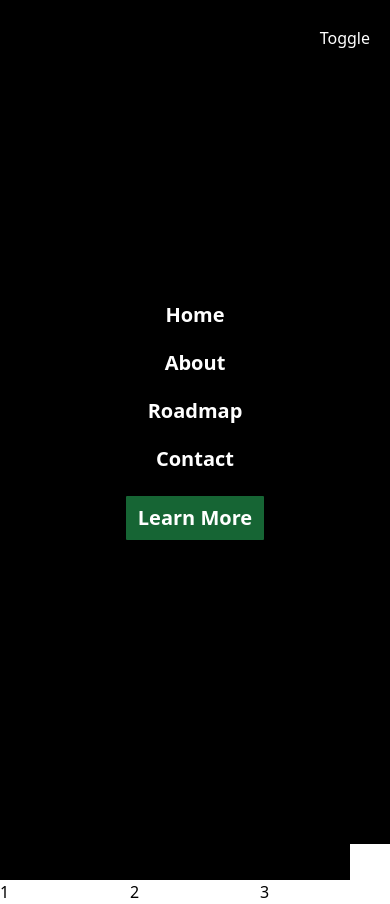
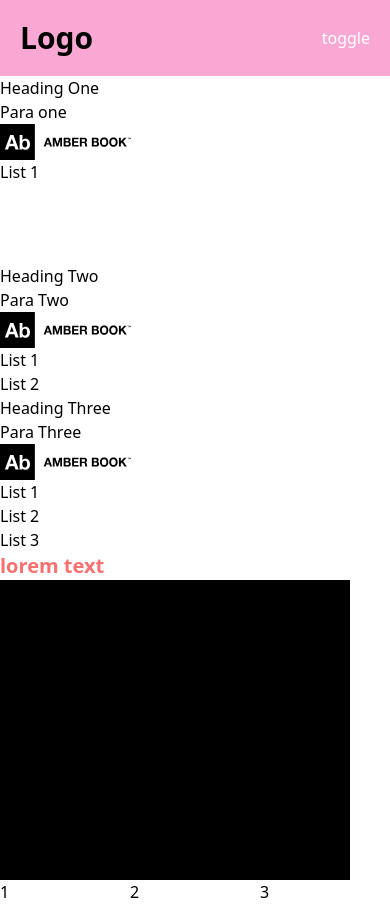
Before and after one commit to AnjaliChandaRC/react-class-syllabus-students, a React (Create React App) app: page / in a window 390 px wide. Built offline with nearby package versions, Linux system fonts and the light colour scheme.

Commit message:
make header

```diff
--- a/src/components/UseStatePractice.jsx
+++ b/src/components/UseStatePractice.jsx
@@ -1,8 +1,11 @@
-import React, { useState } from 'react'
+import React, { useEffect, useState } from 'react'
 import ImageOne from "../assets/images/png/image-one.png"
 
 const UseStatePractice = () => {
     const [value, setValue] = useState(0)
+    useEffect(() => {
+        console.log("values", value)
+    }, [])
 
     return (
         <div className='my-10'>
--- a/src/components/common/Header.jsx
+++ b/src/components/common/Header.jsx
@@ -1,6 +1,21 @@
+import { useEffect, useState } from 'react'
 import { HEADER_LIST } from '../../utils/Helper'
 
 const Header = () => {
+
+  const [nav, setNav] = useState()
+
+  useEffect(() => {
+    const handlerClick = () => {
+      if (nav && window.innerWidth < 768) {
+        document.body.classList.add("overflow-hidden")
+      }
+      else {
+        document.body.classList.remove("overflow-hidden")
+      }
+    }
+    handlerClick()
+  },[])
 
   return (
     <>
@@ -8,21 +23,21 @@ const Header = () => {
         <div>
           <a href="#" className='text-3xl font-bold'>Logo</a>
         </div>
-        <div className="max-[767.98px]:flex gap-5 justify-center items-center flex-col fixed md:relative z-[15] max-[767.98px]:w-full h-full top-0 left-0 bg-black md:bg-transparent transition-transform duration-700 ease-in-out">
+        <div className={`${nav ? "-translate-x-0" : "max-[767.98px]:-translate-x-full"} max-[767.98px]:flex gap-5 justify-center items-center flex-col fixed md:relative z-[15] max-[767.98px]:w-full h-full top-0 left-0 bg-black md:bg-transparent transition-all ease-in-out duration-500`}>
           <div className='grid md:flex text-center gap-5'>
             {HEADER_LIST.map((obj, index) => (
-              <a key={index} href={obj.link} className='mx-4 text-xl font-bold text-white hover:text-green-500 md:hover:text-black transition-all duration-500 ease-in-out'>{obj.title}</a>
+              <a onClick={() => setNav(!nav)} key={index} href={obj.link} className='mx-4 text-xl font-bold text-white hover:text-green-500 md:hover:text-black transition-all duration-500 ease-in-out'>{obj.title}</a>
             ))}
           </div>
           <div className='md:hidden'>
-            <button className='text-xl font-bold text-white bg-green-800 border-[3px] border-black rounded px-3 py-2 hover:bg-white hover:text-green-800 hover:border-green-600 transition-all duration-500 ease-in-out'>Learn More</button>
+            <button onClick={() => setNav(!nav)} className='text-xl font-bold text-white bg-green-800 border-[3px] border-black rounded px-3 py-2 hover:bg-white hover:text-green-800 hover:border-green-600 transition-all duration-500 ease-in-out'>Learn More</button>
           </div>
         </div>
         <div className='hidden md:block'>
           <button className='text-xl font-bold text-white bg-green-800 border-[3px] border-black rounded px-3 py-2 hover:bg-white hover:text-green-800 hover:border-green-600 transition-all duration-500 ease-in-out'>Learn More</button>
         </div>
-        <div className='relative z-[15] md:hidden'>
-          <p className='text-white'>Toggle</p>
+        <div className='relative z-[15] md:hidden' onClick={() => setNav(!nav)}>
+          <p className='text-white'>{nav ? "cross" : "toggle"}</p>
         </div>
       </div>
     </>
```
